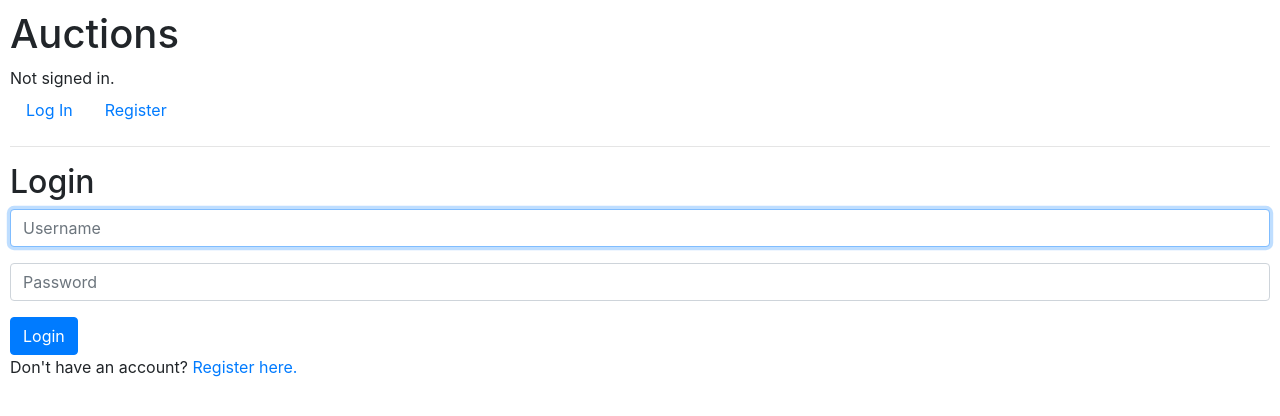
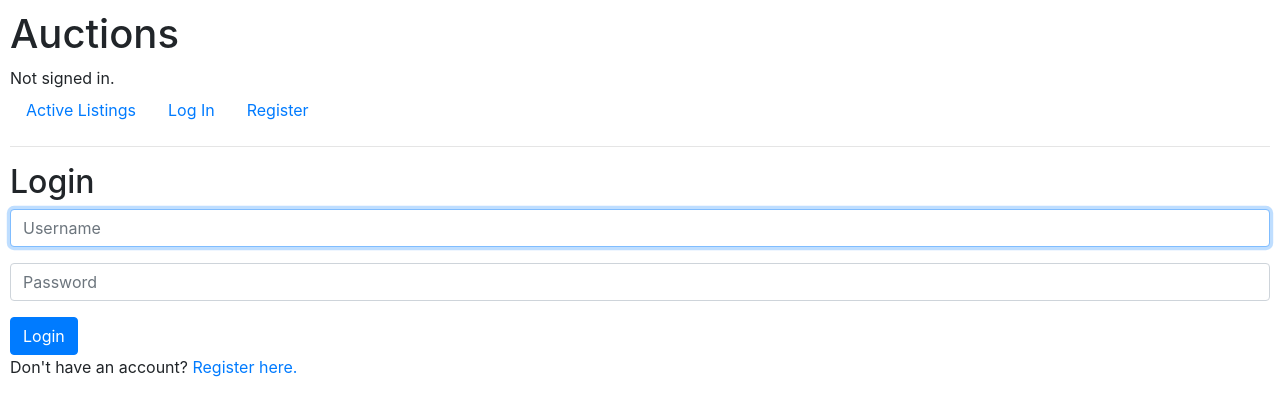
Before and after one commit to maggi-lan/auction-site, a Django app: page /login in a window 1280 px wide. Shown: the top 416 px of the page. Run offline with Django 3.2, Linux system fonts and the light colour scheme; some libraries are stand-ins or nearby versions.

Commit message:
Make Index Page Accessible Without Signing In

```diff
--- a/auctions/templates/auctions/layout.html
+++ b/auctions/templates/auctions/layout.html
@@ -17,10 +17,10 @@
             {% endif %}
         </div>
         <ul class="nav">
+			<li class="nav-item">
+				<a class="nav-link" href="{% url 'index' %}">Active Listings</a>
+			</li>
             {% if user.is_authenticated %}
-				<li class="nav-item">
-					<a class="nav-link" href="{% url 'index' %}">Active Listings</a>
-				</li>
                 <li class="nav-item">
                     <a class="nav-link" href="{% url 'logout' %}">Log Out</a>
                 </li>
--- a/auctions/views.py
+++ b/auctions/views.py
@@ -8,7 +8,6 @@ from django.urls import reverse
 from .models import User
 
 
-@login_required
 def index(request):
     return render(request, "auctions/index.html")
 
```
